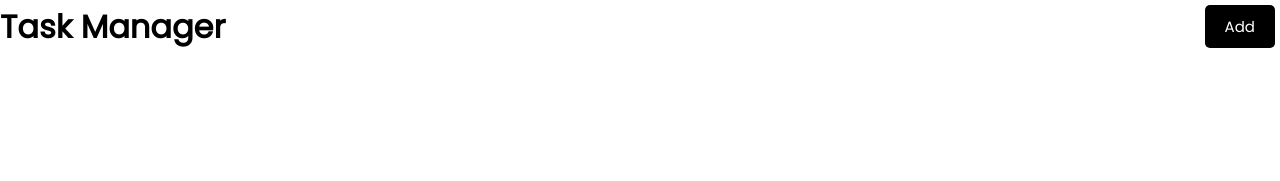
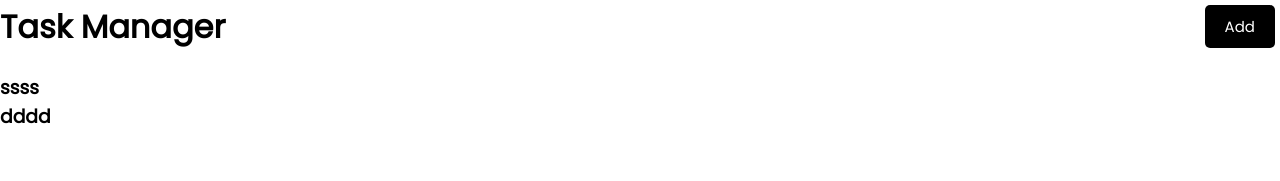
Before and after one commit to MohammadRezaQaderi/Learning, a React (Create React App) app in the folder React/react-app/: page / in a window 1280 px wide. Shown: the top 181 px of the page. Built offline with nearby package versions, Linux system fonts and the light colour scheme.

Commit message:
the use hooks

```diff
--- a/React/react-app/src/App.js
+++ b/React/react-app/src/App.js
@@ -1,11 +1,29 @@
 import Header from "./components/Header";
+import Tasks from "./components/Tasks";
+import { useState } from "react"
+
 // import React from "react";
 function App() {
+  const [tasks, setTasks] = useState([
+    {
+        id: 1,
+        text: "ssss",
+        day: "fev ,",
+        reminder: true,
+    },
+    {
+        id: 2,
+        text: "dddd",
+        day: "much ,",
+        reminder: true,
+    },
+  ])
   return (
-    <div className="App">
-      <Header title = "Task Manager"/>
-    </div>
-  );
+      <div className="App">
+        <Header />
+        <Tasks tasks={tasks}/>
+      </div>
+    );
 }
 
 // class App extends React.Component{
--- /dev/null
+++ b/React/react-app/src/components/Tasks.js
@@ -0,0 +1,11 @@
+const Tasks = ({tasks}) => {
+    return (
+        <>
+            {tasks.map((task) =>
+                (<h3 key={task.id}>{task.text}</h3>
+            ))}
+        </>
+        )
+}
+
+export default Tasks
```
